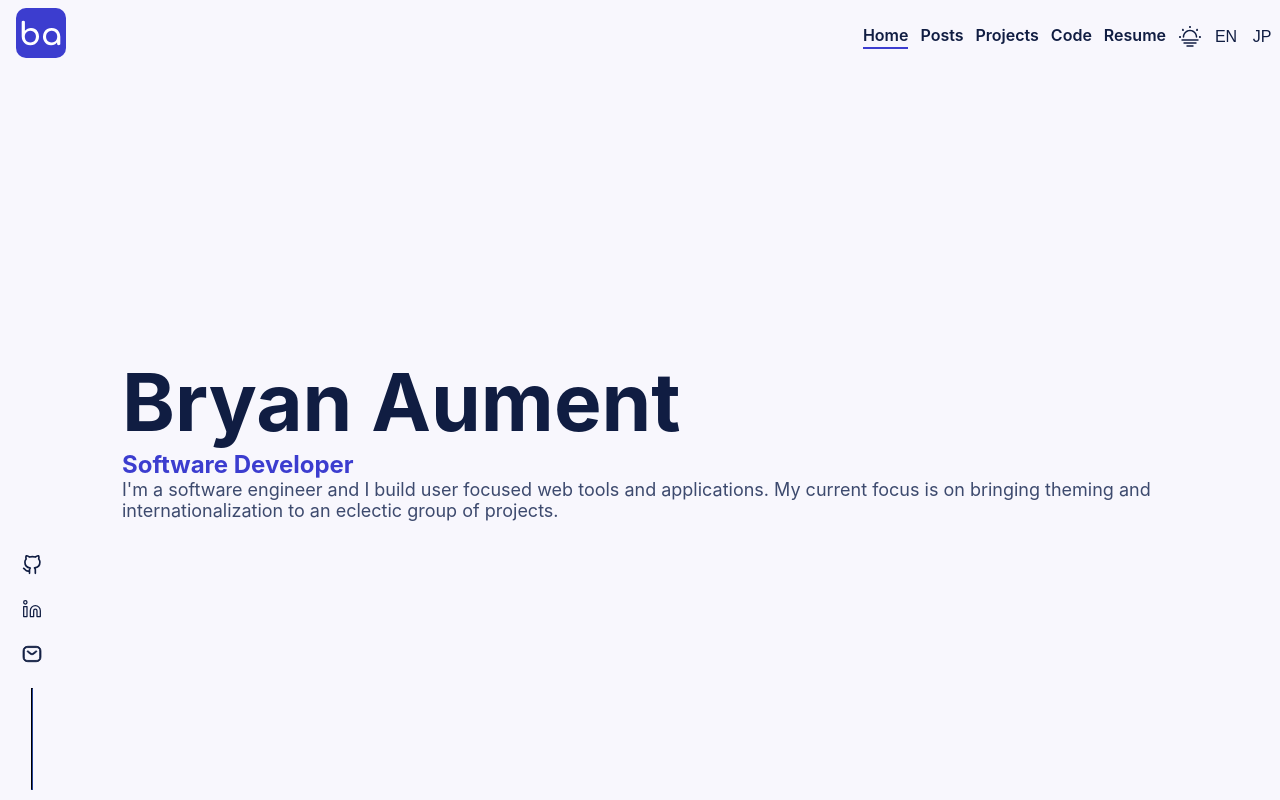
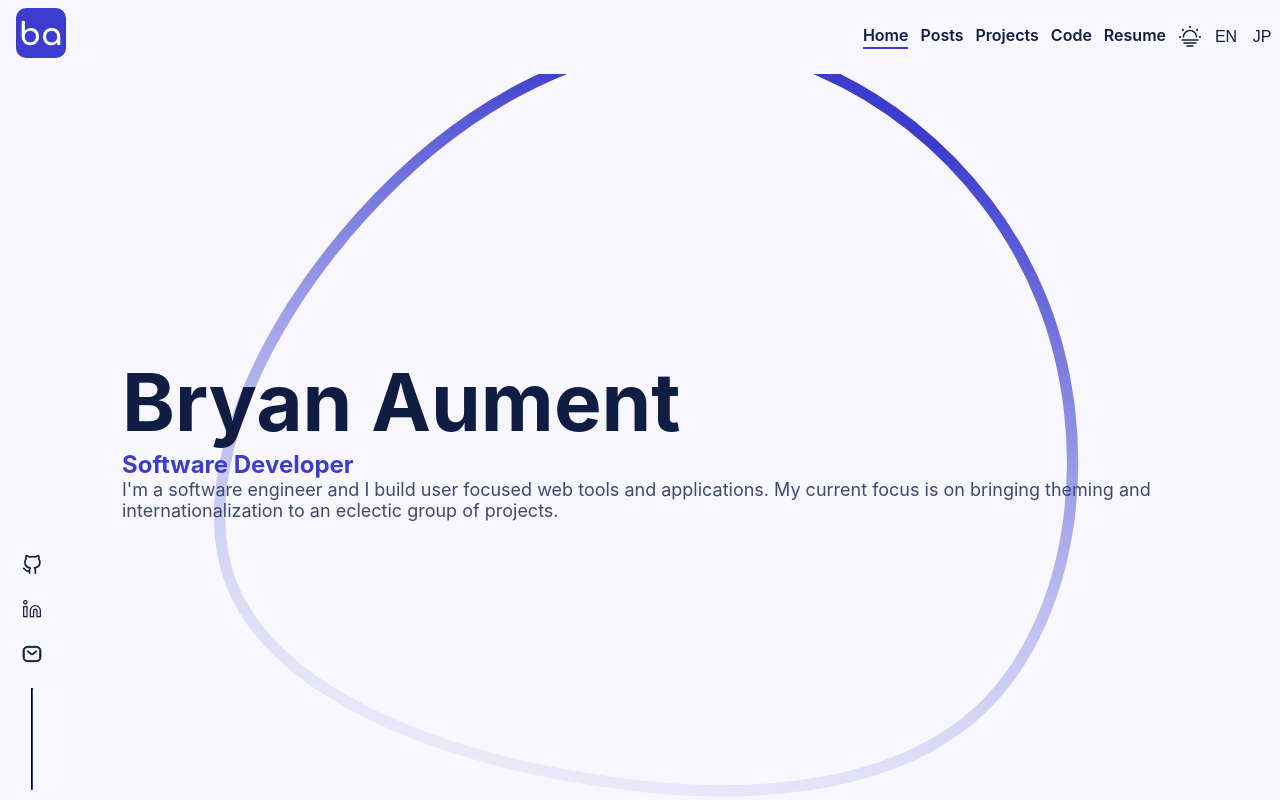
Before and after one commit to BryanAM/portfolio, a React (Create React App) app: page / in a window 1280 px wide. Shown: the top 800 px of the page. Built offline with nearby package versions, Linux system fonts and the light colour scheme.

Commit message:
added cool svg

```diff
--- a/src/views/Landing/LandingHero/LandingHero.jsx
+++ b/src/views/Landing/LandingHero/LandingHero.jsx
@@ -1,6 +1,7 @@
 import React from 'react';
 import { useTranslation } from 'react-i18next';
 import { Stack } from '../../../components/index';
+import { ReactComponent as BlobIcon } from '../../../assets/pictograms/blob.svg';
 
 import './landingHero.scss';
 
@@ -13,6 +14,7 @@ function LandingHero() {
         <h2 className="landing-hero-title font-size-300">{t('common.title')}</h2>
         <p className="landing-hero-intro font-size-200">{t('landing.hero.intro')}</p>
       </Stack>
+      <BlobIcon className="blob-icon" />
     </section>
   );
 }
--- a/src/views/Landing/LandingHero/landingHero.scss
+++ b/src/views/Landing/LandingHero/landingHero.scss
@@ -6,6 +6,13 @@
   align-items: center;
   padding: 0 variables.$rhythm * 6;
   justify-content: center;
+  position: relative;
+  vertical-align: middle;
+  overflow: hidden;
+
+  &-stack {
+    z-index: 1;
+  }
 }
 
 .landing-hero-title {
@@ -15,3 +22,15 @@
 .landing-hero-intro {
   color: var(--app-text-color-secondary);
 }
+
+.blob-icon {
+  position: absolute;
+  top: 50%;
+  transform: translateY(-50%) rotate(310deg) ;
+  left: 0;
+  right: 0;
+  margin: auto;
+  text-align: center;
+  min-width: 600px;
+
+}
```
Also changed, not shown: src/assets/pictograms/blob.svg (added).
